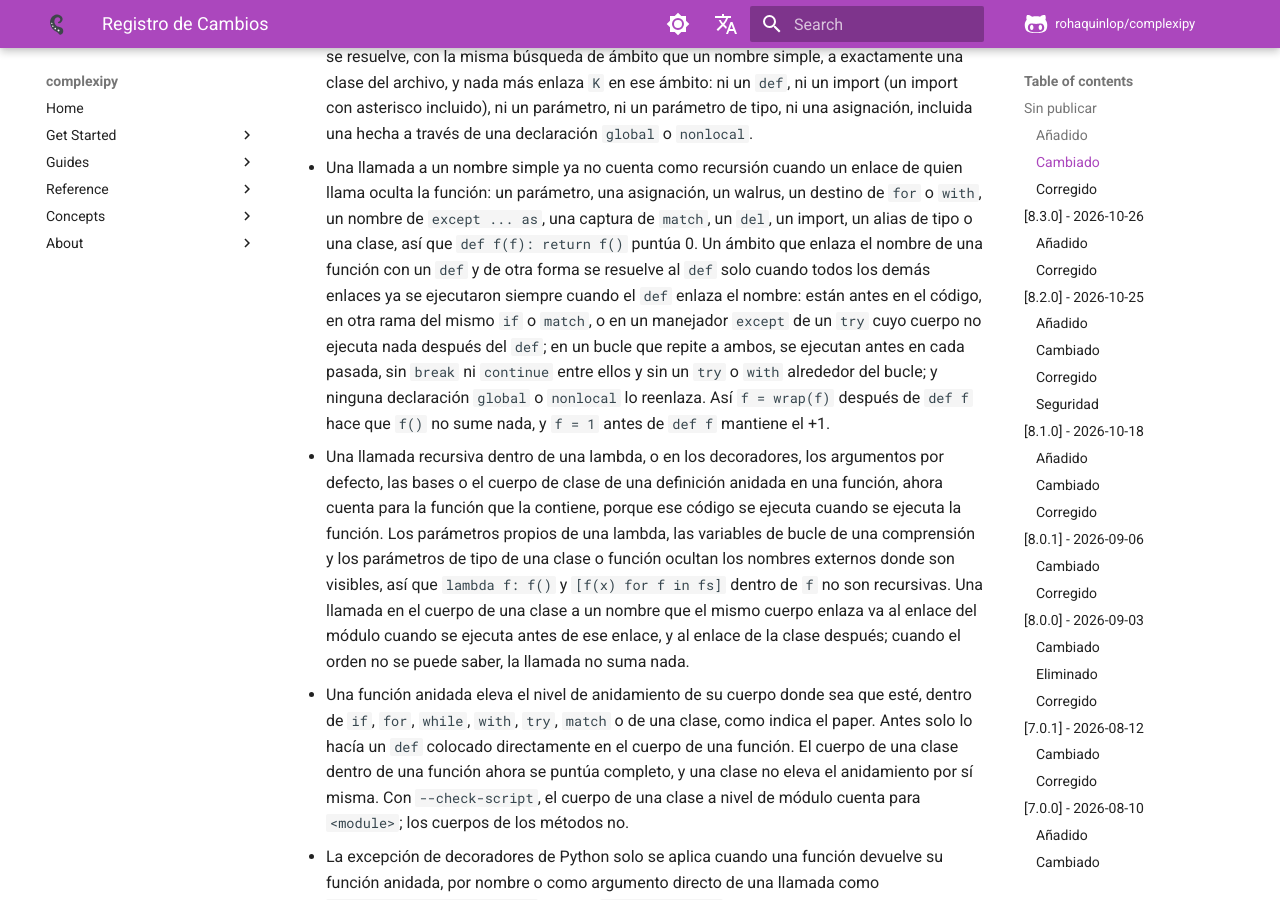
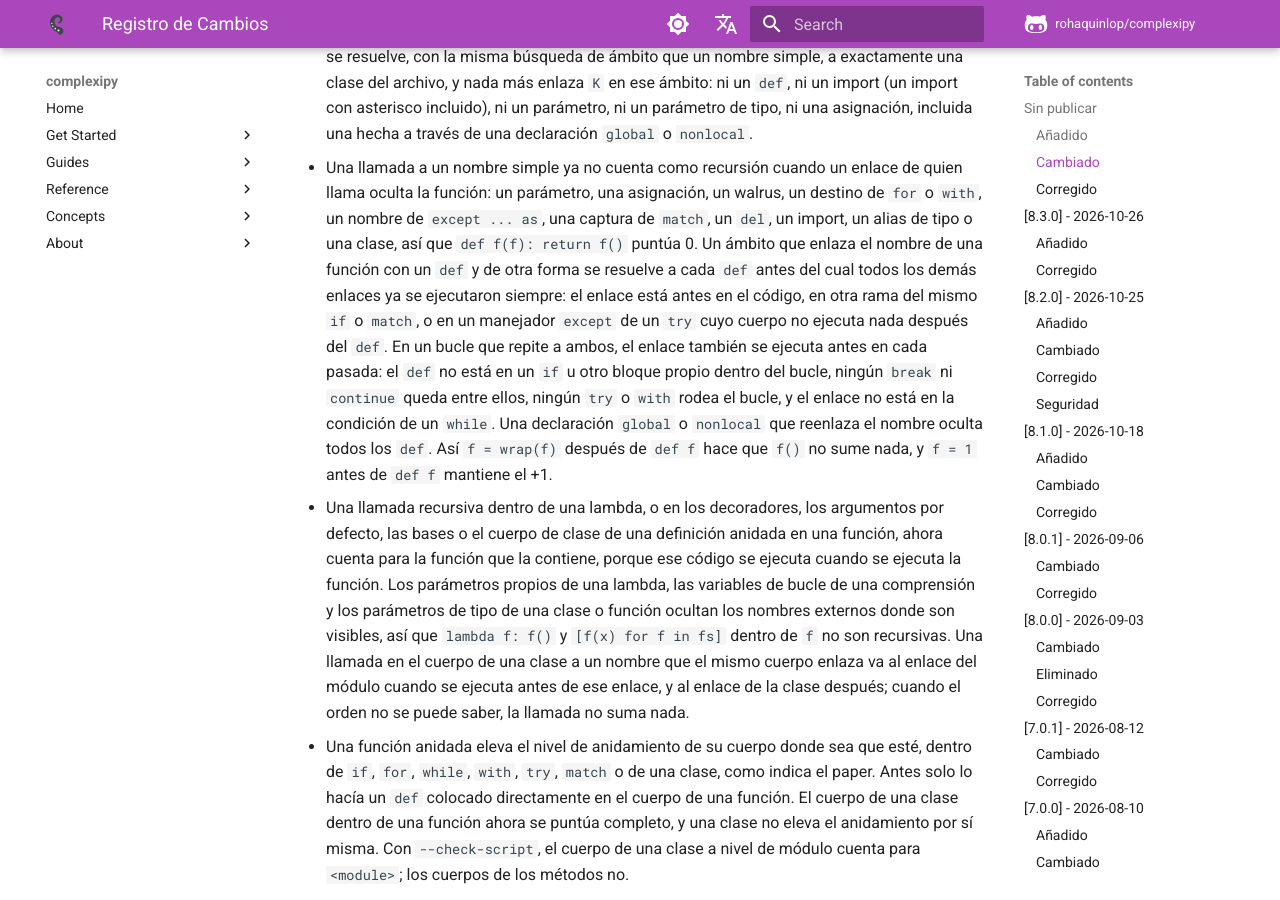
Before and after one commit to rohaquinlop/complexipy, an MkDocs documentation site: the page built from docs/es/changelog.md, in a window 1280 px wide and 900 px high, scrolled down 2094 px. Built offline with MkDocs 1.6.1 and Material for MkDocs 9.7.7, drawn with Linux system fonts in a browser that asks for light colours; comment, search, counter and statistics services are not loaded.

```diff
--- a/docs/es/changelog.md
+++ b/docs/es/changelog.md
@@ -104,14 +104,17 @@ GitHub con todos los detalles.
   un destino de `for` o `with`, un nombre de `except ... as`, una captura de
   `match`, un `del`, un import, un alias de tipo o una clase, así que
   `def f(f): return f()` puntúa 0. Un ámbito que enlaza el nombre de una
-  función con un `def` y de otra forma se resuelve al `def` solo cuando todos
-  los demás enlaces ya se ejecutaron siempre cuando el `def` enlaza el nombre:
-  están antes en el código, en otra rama del mismo `if` o `match`, o en un
-  manejador `except` de un `try` cuyo cuerpo no ejecuta nada después del
-  `def`; en un bucle que repite a ambos, se ejecutan antes en cada pasada, sin
-  `break` ni `continue` entre ellos y sin un `try` o `with` alrededor del
-  bucle; y ninguna declaración `global` o `nonlocal` lo reenlaza. Así `f = wrap(f)` después de `def f` hace que `f()` no sume nada,
-  y `f = 1` antes de `def f` mantiene el +1.
+  función con un `def` y de otra forma se resuelve a cada `def` antes del cual
+  todos los demás enlaces ya se ejecutaron siempre: el enlace está antes en el
+  código, en otra rama del mismo `if` o `match`, o en un manejador `except` de
+  un `try` cuyo cuerpo no ejecuta nada después del `def`. En un bucle que
+  repite a ambos, el enlace también se ejecuta antes en cada pasada: el `def`
+  no está en un `if` u otro bloque propio dentro del bucle, ningún `break` ni
+  `continue` queda entre ellos, ningún `try` o `with` rodea el bucle, y el
+  enlace no está en la condición de un `while`. Una declaración `global` o
+  `nonlocal` que reenlaza el nombre oculta todos los `def`. Así
+  `f = wrap(f)` después de `def f` hace que `f()` no sume nada, y `f = 1`
+  antes de `def f` mantiene el +1.
 - Una llamada recursiva dentro de una lambda, o en los decoradores, los
   argumentos por defecto, las bases o el cuerpo de clase de una definición
   anidada en una función, ahora cuenta para la función que la contiene, porque
```
Also changed, not shown: CHANGELOG.md (+10 -8 lines), docs/es/understanding-scores.md (+1 -1 lines), docs/understanding-scores.md (+1 -1 lines).
